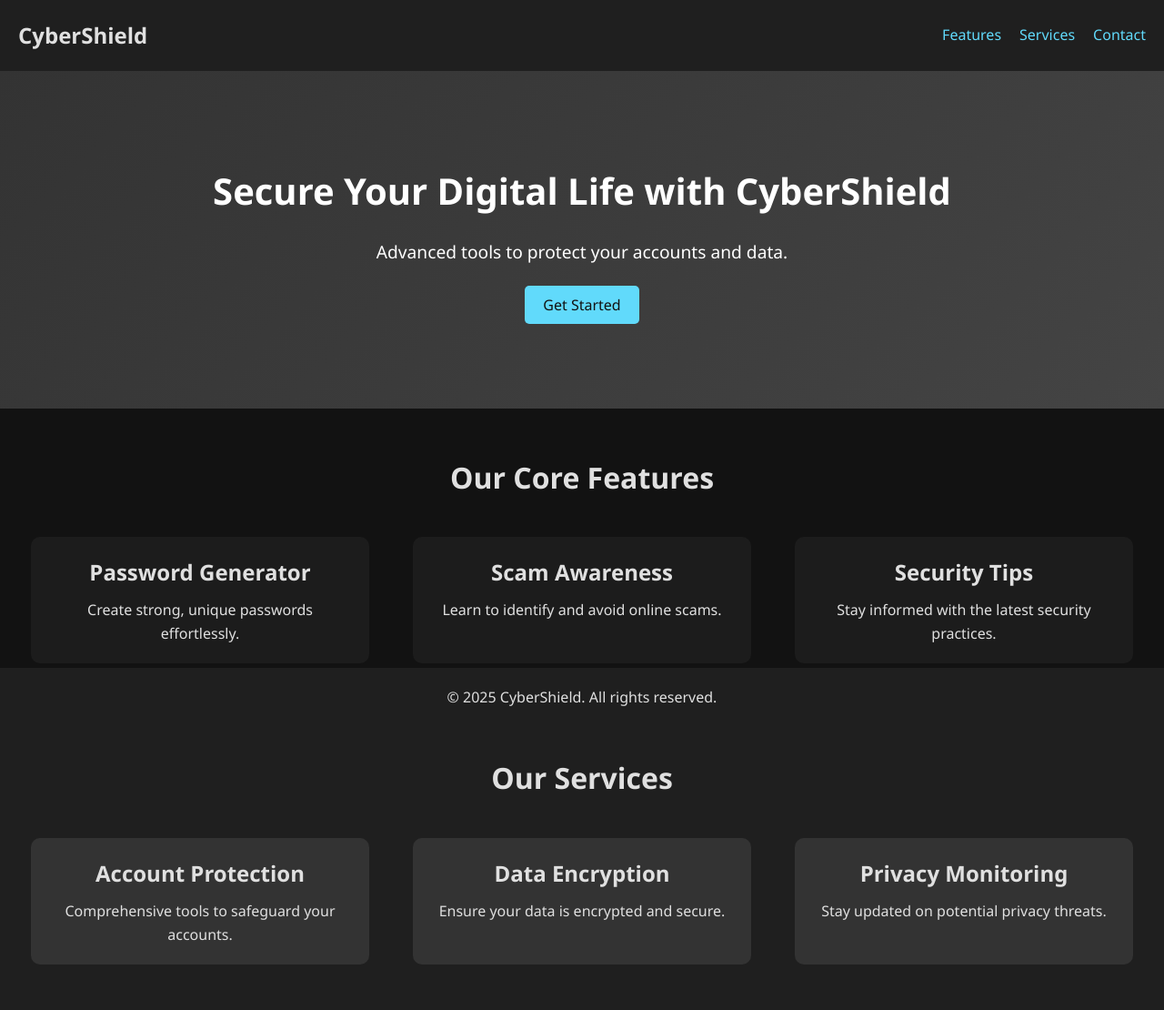
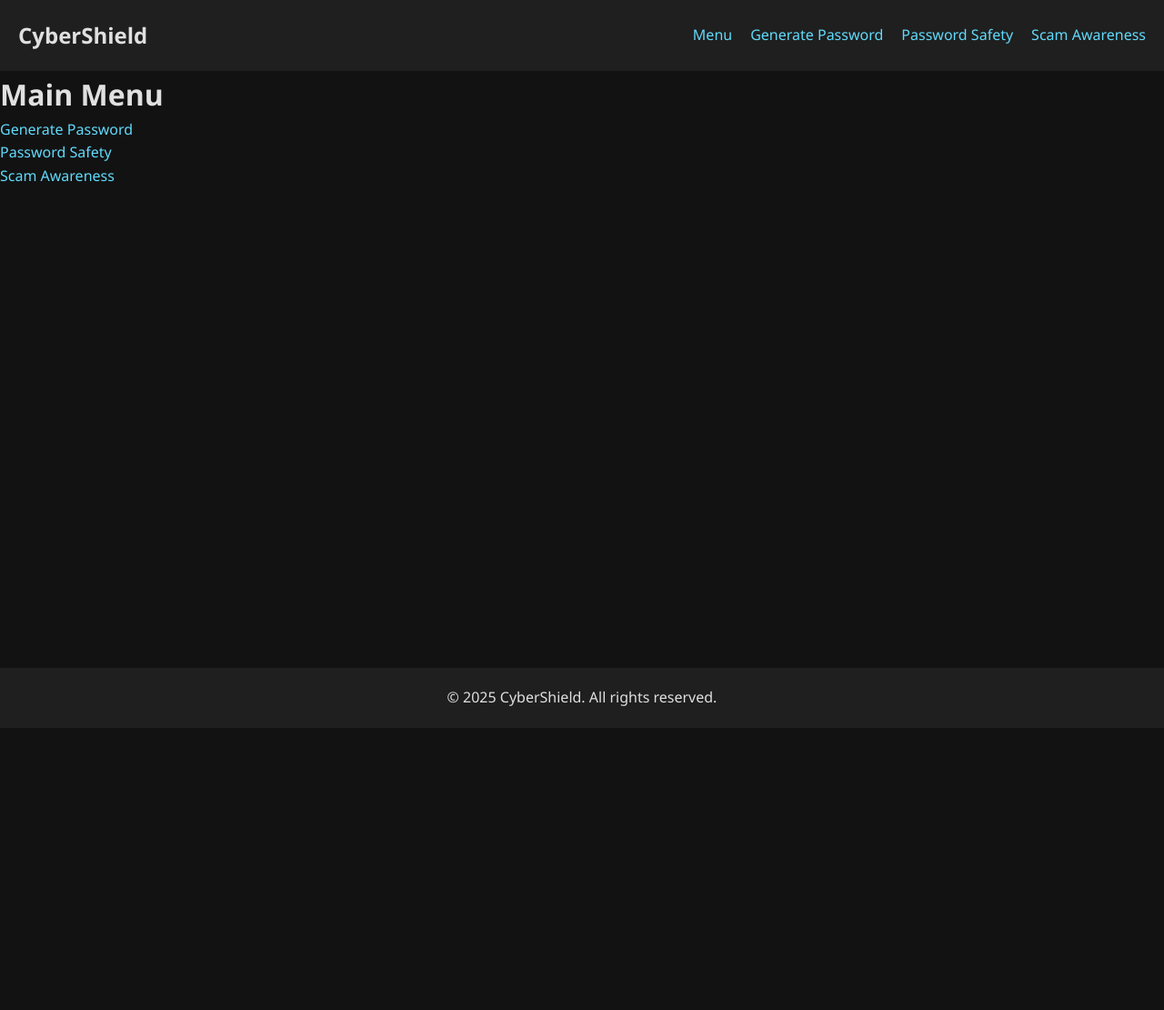
Before and after one commit to zach123abc/Hackathon-CyberSheild, a Flask app: page /menu in a window 1280 px wide. Shown: the whole page at 91% size. After the commit the page ends 800 px from the top, so only its background shows below. Run offline with Flask 3, Linux system fonts and the light colour scheme.

Commit message:
Update base.html

```diff
--- a/templates/base.html
+++ b/templates/base.html
@@ -3,21 +3,24 @@
 <head>
   <meta charset="UTF-8">
   <meta name="viewport" content="width=device-width, initial-scale=1.0">
-  <title>CyberShield - Protect Your Digital World</title>
-  <link rel="stylesheet" href="styles.css">
+  <title>{% block title %}CyberShield - Protect Your Digital World{% endblock %}</title>
+  <link rel="stylesheet" href="{{ url_for('static', filename='styles.css') }}">
 </head>
 <body>
   <header>
     <nav>
       <div class="logo">CyberShield</div>
       <ul>
-        <li><a href="#features">Features</a></li>
-        <li><a href="#services">Services</a></li>
-        <li><a href="#contact">Contact</a></li>
+        <li><a href="{{ url_for('menu') }}">Menu</a></li>
+        <li><a href="{{ url_for('generate') }}">Generate Password</a></li>
+        <li><a href="{{ url_for('password_safety') }}">Password Safety</a></li>
+        <li><a href="{{ url_for('scam_awareness') }}">Scam Awareness</a></li>
       </ul>
     </nav>
   </header>
 
+  {% block content %}
+  <!-- Default content: Hero + Features + Services -->
   <section id="hero">
     <h1>Secure Your Digital Life with CyberShield</h1>
     <p>Advanced tools to protect your accounts and data.</p>
@@ -59,6 +62,7 @@
       </div>
     </div>
   </section>
+  {% endblock %}
 
   <footer>
     <p>&copy; 2025 CyberShield. All rights reserved.</p>
```
